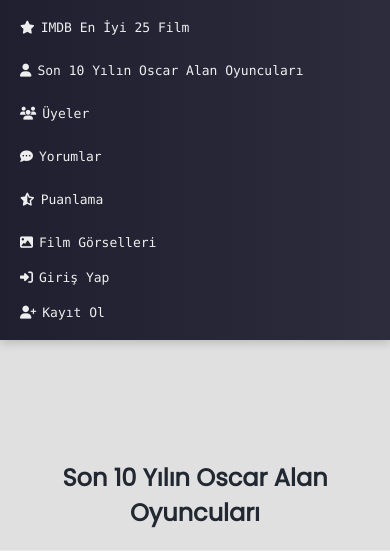
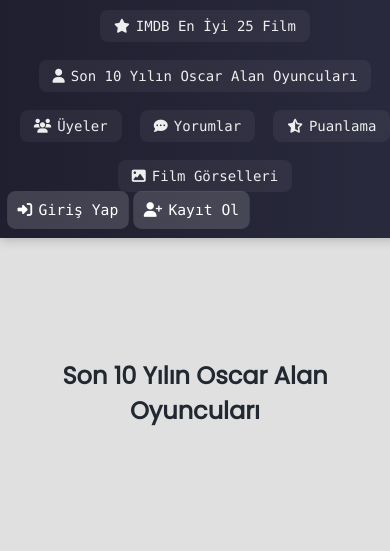
Before and after one commit to erencellk/MovieSlot, a Django app: page /oyuncular.html/ in a window 390 px wide. Shown: the top 551 px of the page. Run offline with Django 5.2, Linux system fonts and the light colour scheme; data that the repository does not hold is empty.

Commit message:
manage css file

```diff
--- a/films/static/films/style.css
+++ b/films/static/films/style.css
@@ -21,9 +21,9 @@ body a {
     right: 0;
     width: 100%;
     z-index: 999;
-    background: linear-gradient(to right, #1f1f2f, #2c2c3c);
-    box-sizing: border-box;
+    background: linear-gradient(to right, #1f1f2f, #2a2a3e);
     overflow: hidden;
+    flex-wrap: wrap;
 }
 
 .liste-menu a {
@@ -38,27 +38,71 @@ body a {
     transition: color 0.3s;
 }
 
+.nav-left {
+    display: flex;
+    gap: 18px;
+    align-items: center;
+    justify-content: center;
+    flex-wrap: wrap;
+}
+
+.nav-left a {
+    display: flex;
+    align-items: center;
+    gap: 6px;
+    padding: 8px 14px;
+    font-size: 14px;
+    background-color: rgba(255, 255, 255, 0.05);
+    border-radius: 8px;
+    color: #eee;
+    text-decoration: none;
+    transition: transform 0.2s ease, background-color 0.3s ease;
+}
+
+.nav-left a:hover {
+    background-color: rgba(255, 255, 255, 0.15);
+    transform: scale(1.05);
+}
+
 .liste-menu a:hover {
     color: white;
     border-radius: 8px;
     transform: scale(1.2);
 }
 
-.nav-left,
-.nav-right {
+.header-right {
+    display: flex;
+    justify-content: start;
+    gap: 10px;
+    margin-right: 75px;
+}
+
+.header-right a, .header-right span {
+    color: white;
+    text-decoration: none;
+    font-size: 14px;
+    border-radius: 8px;
+    text-decoration: none;
+    transition: transform 0.2s ease, background-color 0.3s ease;
+
+
+}
+.header-right a {
+    background-color: rgba(255, 255, 255, 0.15);
+    transform: scale(1.05);
+
+}
+.nav-left a {
     display: flex;
     align-items: center;
-    gap: 18px;
-    flex-wrap: wrap;
-}
-
-.nav-left {
-    flex: 1;
-}
-
-.nav-right {
-    flex-shrink: 0;
-    white-space: nowrap;
+    gap: 6px;
+    padding: 8px 14px;
+    font-size: 14px;
+    background-color: rgba(255, 255, 255, 0.05);
+    border-radius: 8px;
+    color: #eee;
+    text-decoration: none;
+    transition: transform 0.2s ease, background-color 0.3s ease;
 }
 
 /* Film kart yapısı */
@@ -68,7 +112,7 @@ body a {
     display: flex;
     flex-direction: column;
     align-items: center;
-    background: #ffffff;
+
     border-radius: 20px;
     padding: 15px;
     transition: transform 0.3s ease, box-shadow 0.3s ease;
@@ -140,7 +184,7 @@ body {
 .auth-buttons {
     display: flex;
     gap: 12px;
-    flex-direction: column;
+    flex-direction: row; /* <- güncellendi: column yerine row */
 }
 
 .auth-buttons a {
@@ -165,15 +209,8 @@ body {
         position: relative;
     }
 
-    .nav-left,
-    .nav-right {
+    .auth-buttons {
         flex-direction: column;
-        align-items: flex-start;
-        gap: 8px;
-        width: 100%;
-    }
-
-    .auth-buttons {
         justify-content: flex-start;
         width: 100%;
     }
@@ -336,21 +373,20 @@ body {
     word-break: break-word;
 }
 
-
 .oyuncular-container {
     display: flex;
     flex-wrap: wrap;
     gap: 30px;
     justify-content: left;
     padding: 40px;
-    background-color: #eaeaea;
+    background-color: transparent;
 }
 
 .oyuncu-kart {
     width: 220px;
-    background-color: #fff;
-    border-radius: 16px;
-    box-shadow: 0 8px 20px rgba(0, 0, 0, 0.15);
+    background-color: transparent;
+    border-radius: 8px;
+    box-shadow: 0 4px 8px rgba(0, 0, 0, 0.05);
     padding: 20px;
     text-align: center;
     transition: transform 0.3s ease;
@@ -384,7 +420,6 @@ body {
     font-weight: bold;
 }
 
-
 .login-container {
     background-color: transparent;
     padding: 30px 40px;
@@ -393,12 +428,11 @@ body {
     width: 100%;
     max-width: 400px;
     text-align: center;
-    color: #fff;/
-    backdrop-filter: blur(10px);
-
+    color: #fff;
+/ backdrop-filter: blur(10 px);
 }
 
-.register-container{
+.register-container {
     background-color: transparent;
     padding: 30px 40px;
     border-radius: 15px;
@@ -406,9 +440,10 @@ body {
     width: 100%;
     max-width: 400px;
     text-align: left;
-    color: #fff;/
-    backdrop-filter: blur(10px);
+    color: #fff;
+/ backdrop-filter: blur(10 px);
 }
+
 .register-container button {
     width: 100%;
     padding: 12px;
@@ -421,6 +456,7 @@ body {
     transition: background-color 0.3s ease;
     background-color: lightseagreen;
 }
+
 .register-container h2 {
     text-align: left;
     margin-bottom: 25px;
@@ -457,7 +493,6 @@ body {
     border-radius: 8px;
     font-size: 15px;
     box-sizing: border-box;
-
 }
 
 .login-container button {
@@ -474,7 +509,7 @@ body {
 }
 
 .login-container button:hover {
-    background-color:#006b1b;
+    background-color: #006b1b;
 }
 
 .checkbox-remember {
```
Lines whose indentation alone changed are shown as unchanged.
